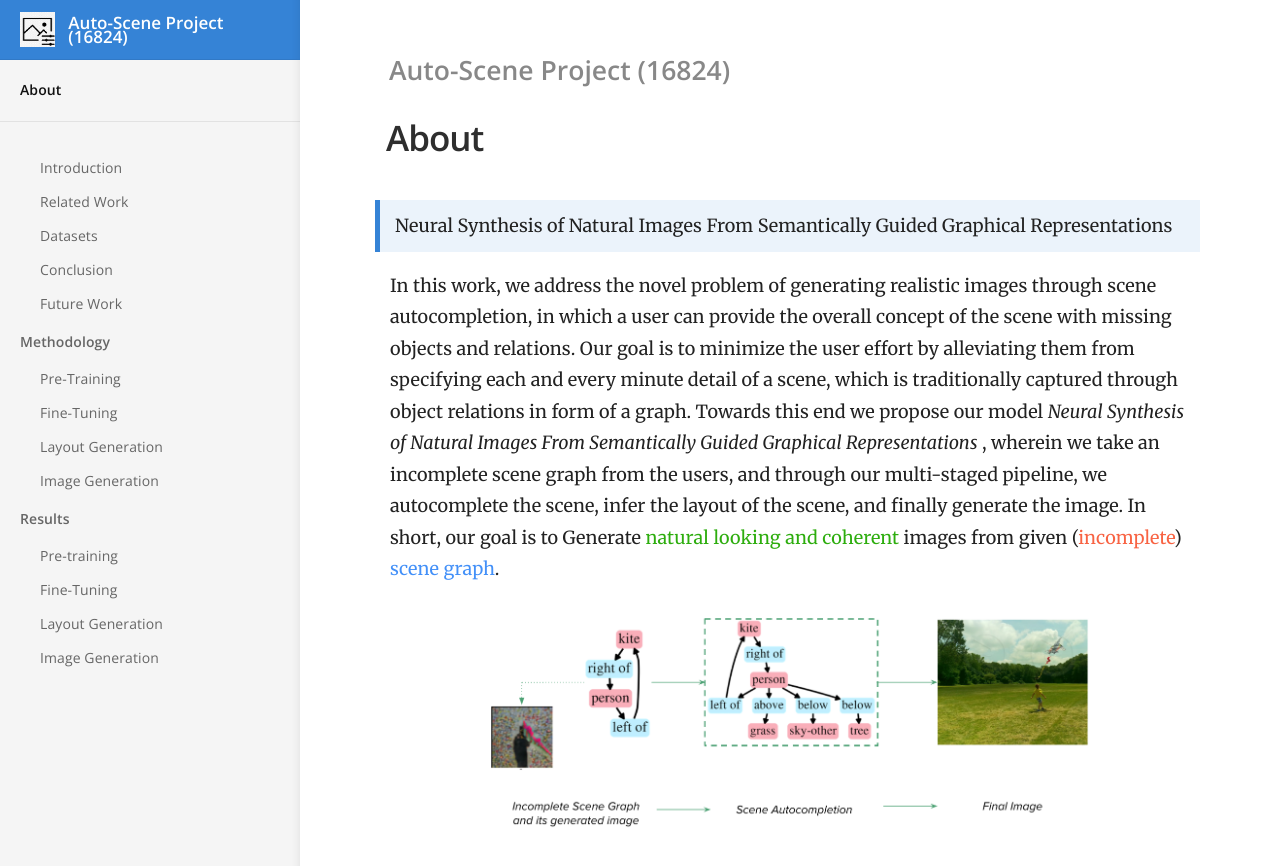
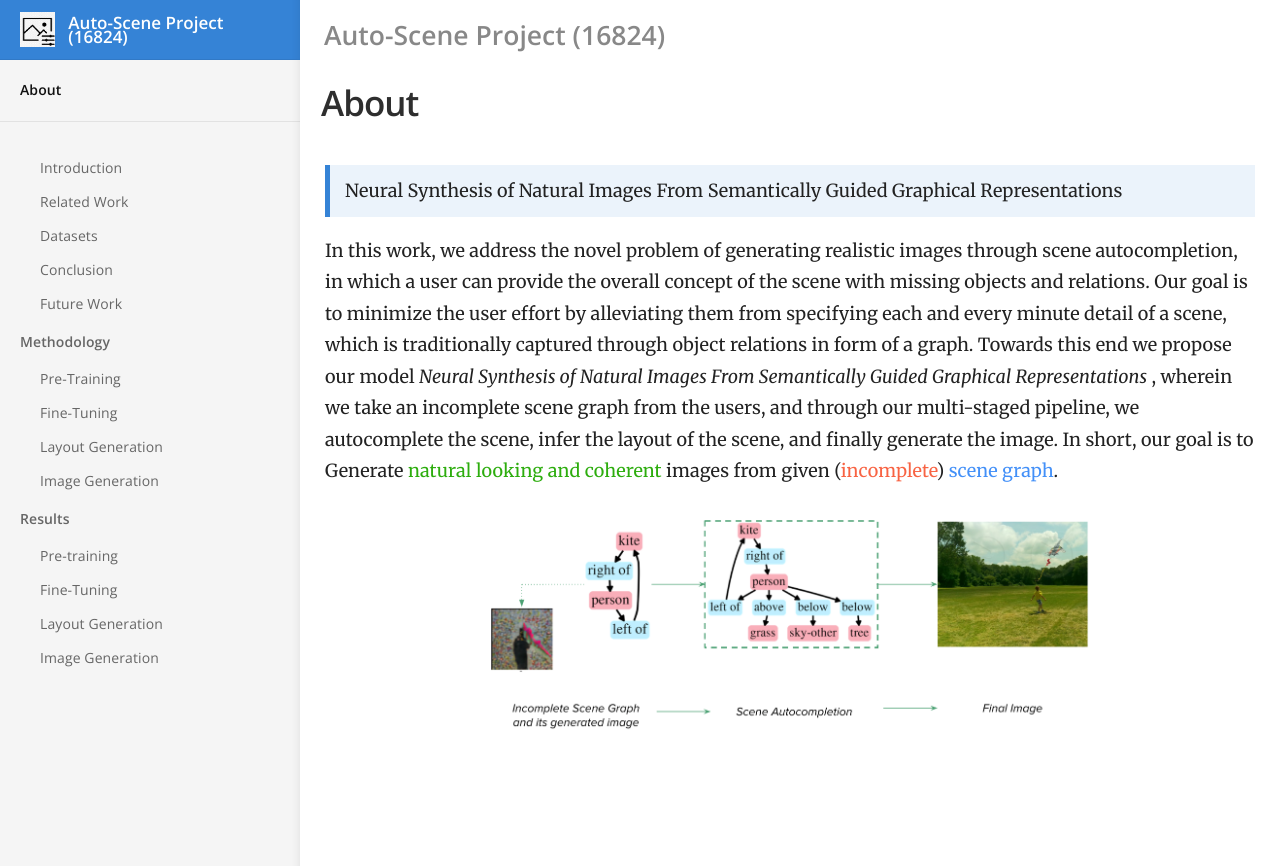
Before and after one commit to bhanu77prakash/scene-edit.github.io, a Jekyll site: the page built from index.md, in a window 1280 px wide. Shown: the top 866 px of the page. Built offline with Jekyll 4.4.1, drawn with Linux system fonts in a browser that asks for light colours.

Commit message:
updated website

```diff
--- a/css/main.scss
+++ b/css/main.scss
@@ -6,7 +6,7 @@ sitemap: false
 $baseurl: "{{ site.baseurl }}";
 $body-background-color: #2B2E31;
 
-$content-max-width: 800px;
+$content-max-width: 1200px;
 $content-color: #222;
 $content-background-color: #fff;
 
```
